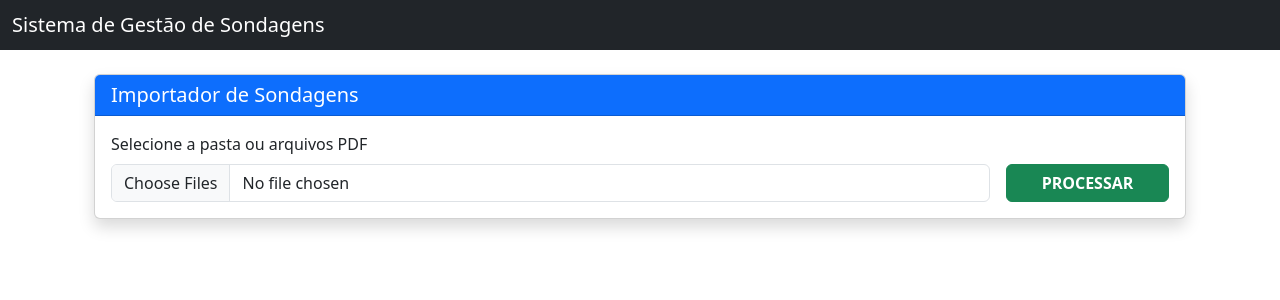
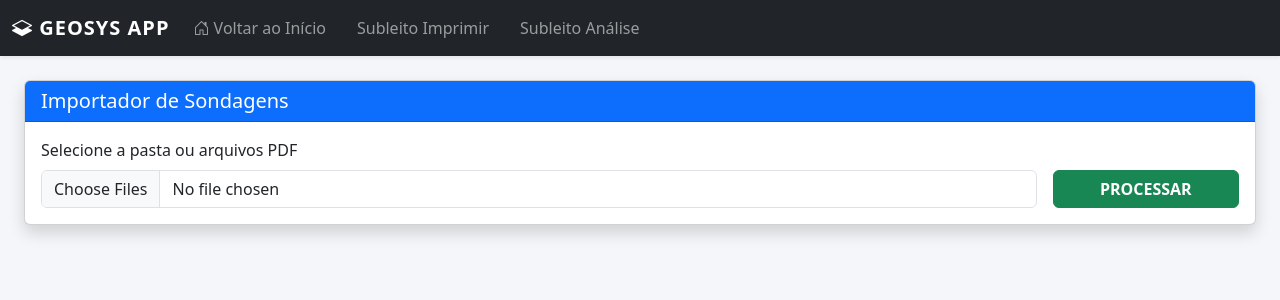
Before and after one commit to lucianoengdev/sondagem_system, a Flask app: page / in a window 1280 px wide. Shown: the top 300 px of the page. Run offline with Flask 3, Linux system fonts and the light colour scheme.

Commit message:
1.0.0 Update base

```diff
--- a/app/templates/base.html
+++ b/app/templates/base.html
@@ -3,18 +3,49 @@
 <head>
     <meta charset="UTF-8">
     <meta name="viewport" content="width=device-width, initial-scale=1.0">
-    <title>Sondagem Manager - Eng. Rodoviária</title>
+    <title>Sondagem Manager</title>
     <link href="https://cdn.jsdelivr.net/npm/bootstrap@5.3.0/dist/css/bootstrap.min.css" rel="stylesheet">
-    <link rel="stylesheet" href="{{ url_for('static', filename='css/style.css') }}">
+    <link rel="stylesheet" href="https://cdn.jsdelivr.net/npm/bootstrap-icons@1.10.5/font/bootstrap-icons.css">
+
+    <style>
+        body { background-color: #f4f6f9; }
+        /* Estilo da Navbar */
+        .navbar-brand { font-weight: bold; letter-spacing: 1px; }
+        .nav-link { font-weight: 500; margin-right: 15px; }
+        .nav-link.active { color: #ffc107 !important; border-bottom: 2px solid #ffc107; }
+    </style>
 </head>
 <body>
-    <nav class="navbar navbar-dark bg-dark">
+    <nav class="navbar navbar-expand-lg navbar-dark bg-dark shadow-sm">
         <div class="container-fluid">
-            <span class="navbar-brand mb-0 h1">Sistema de Gestão de Sondagens</span>
+            <a class="navbar-brand" href="#"><i class="bi bi-layers-half"></i> GEOSYS APP</a>
+            <button class="navbar-toggler" type="button" data-bs-toggle="collapse" data-bs-target="#navbarNav">
+                <span class="navbar-toggler-icon"></span>
+            </button>
+            <div class="collapse navbar-collapse" id="navbarNav">
+                <ul class="navbar-nav me-auto">
+                    <li class="nav-item">
+                        <a class="nav-link" href="{{ url_for('main.index') }}">
+                            <i class="bi bi-house-door"></i> Voltar ao Início
+                        </a>
+                    </li>
+
+                    <li class="nav-item">
+                        <a class="nav-link {% if active_page == 'imprimir' %}active{% endif %}" href="{{ url_for('main.subleito_imprimir') }}">
+                            Subleito Imprimir
+                        </a>
+                    </li>
+                    <li class="nav-item">
+                        <a class="nav-link {% if active_page == 'analise' %}active{% endif %}" href="{{ url_for('main.subleito_analise') }}">
+                            Subleito Análise
+                        </a>
+                    </li>
+                </ul>
+            </div>
         </div>
     </nav>
 
-    <div class="container mt-4">
+    <div class="container-fluid mt-3">
         {% block content %}{% endblock %}
     </div>
 
```
